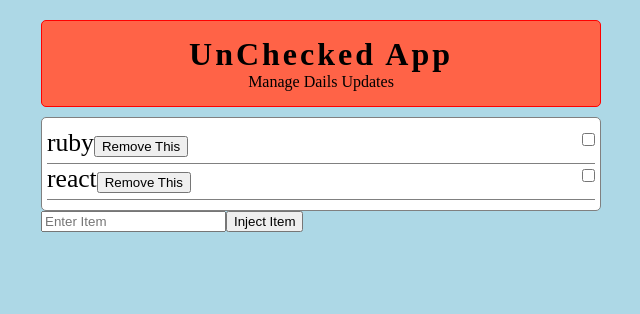
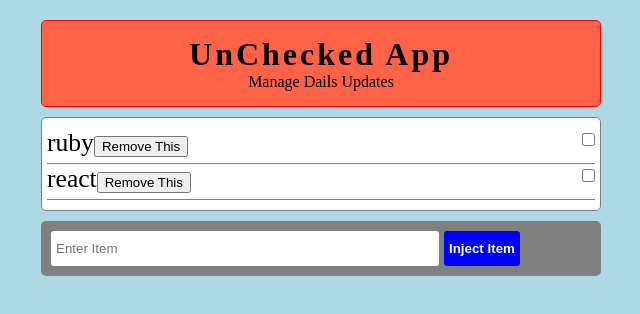
Before and after one commit to yugeshpalvai21/reactflow, a React app: page / in a window 1280 px wide. Shown: the top 314 px of the page, without its empty margins (319-959 px from the left). Built offline with nearby package versions, Linux system fonts and the light colour scheme.

Commit message:
UnChecked App - styling form element

```diff
--- a/src/app.jsx
+++ b/src/app.jsx
@@ -46,7 +46,7 @@ class ItemForm extends React.Component {
 
     render() {
         return (
-            <div>
+            <div class="form">
                 <form onSubmit={this.handleSubmit}>
                     <input type="text" name="search_text" id="search_text" placeholder="Enter Item" />
                     <input type="submit" value="Inject Item" />
--- a/src/styles/main.scss
+++ b/src/styles/main.scss
@@ -51,3 +51,28 @@
 input[type="checkbox"]:checked + p {
     text-decoration: line-through;
 }
+
+.form {
+    margin-top: 10px;
+    background-color: grey;
+    padding: 10px;
+    border-radius: 5px;
+
+    input[type="text"] {
+        padding: 10px 5px;
+        border-radius: 3px;
+        border: none;
+        display: inline-block;
+        margin-right: 5px;
+        width: 70%;
+    }
+
+    input[type="submit"] {
+        padding: 10px 5px;
+        border-radius: 3px;
+        border: none;
+        background-color: blue;
+        color: white;
+        font-weight: bold;
+    }
+}
```
